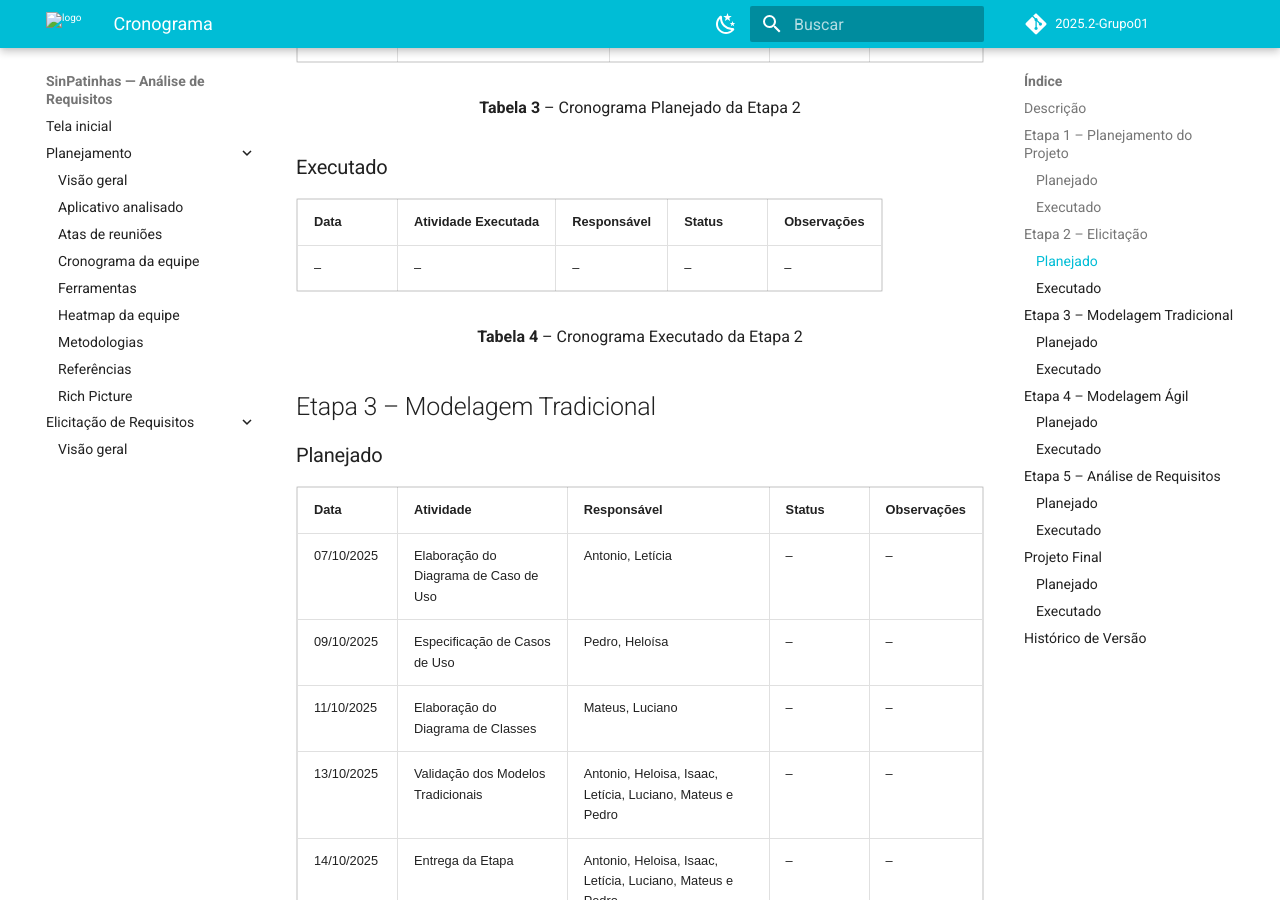
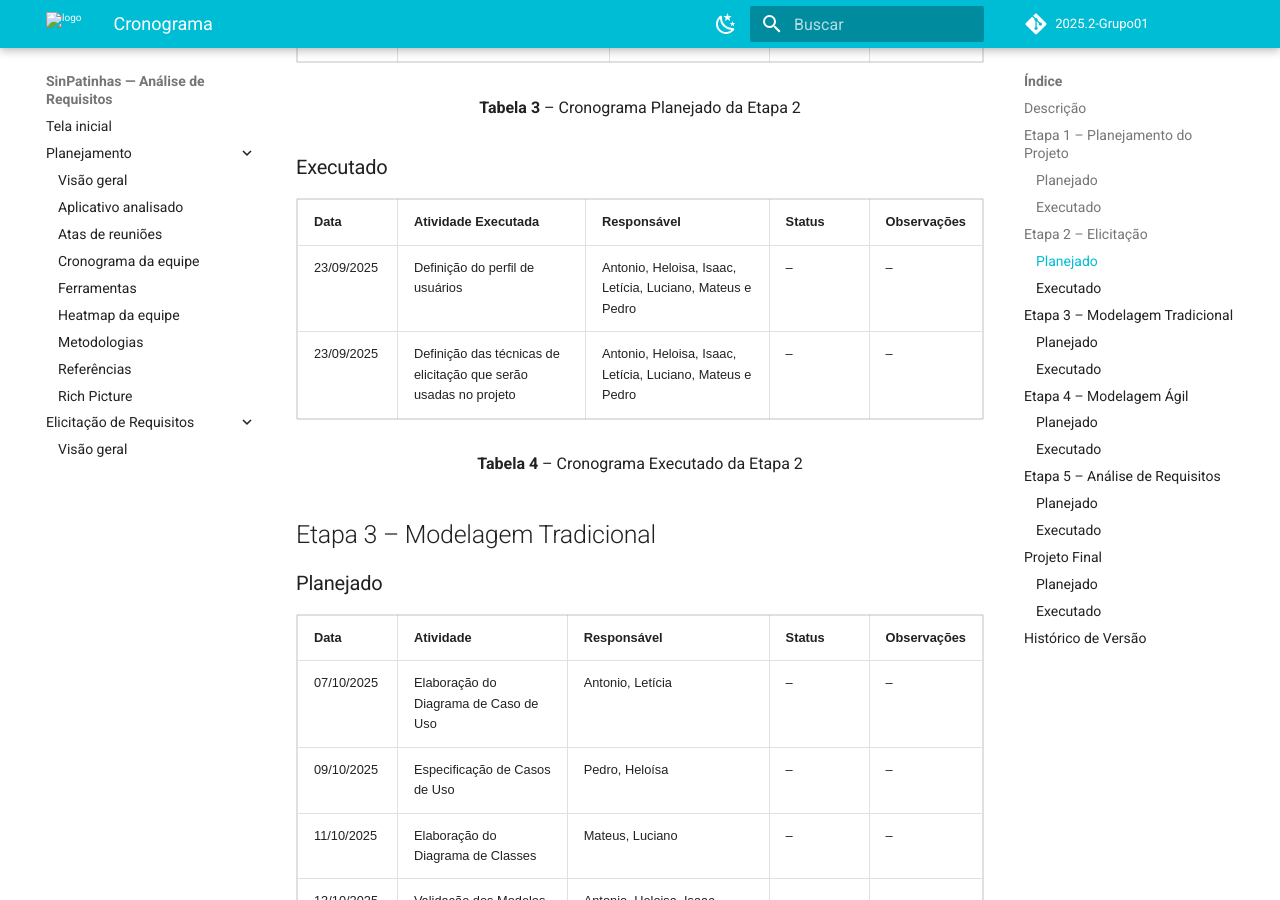
Before and after one commit to Requisitos-de-Software/2025.2-SinPatinhas, an MkDocs documentation site: the page built from docs/planejamento/cronograma/README.md, in a window 1280 px wide and 900 px high, scrolled down 3494 px. Built offline with MkDocs 1.6.1 and Material for MkDocs 9.7.7, drawn with Linux system fonts in a browser that asks for light colours; comment, search, counter and statistics services are not loaded; some of the changed text lies outside the part shown.

Commit message:
fix(alteracao): Alterações relevantes no cronograma.

```diff
--- a/docs/planejamento/cronograma/README.md
+++ b/docs/planejamento/cronograma/README.md
@@ -89,7 +89,8 @@ O cronograma visa à organização de todas as tarefas que deverão ser realizad
 </tr>
 </thead>
 <tbody>
-<tr><td>–</td><td>–</td><td>–</td><td>–</td><td>–</td></tr>
+<tr><td>23/09/2025</td><td>Definição do perfil de usuários</td><td>Antonio, Heloisa, Isaac, Letícia, Luciano, Mateus e Pedro</td><td>–</td><td>–</td></tr>
+<tr><td>23/09/2025</td><td>Definição das técnicas de elicitação que serão usadas no projeto</td><td>Antonio, Heloisa, Isaac, Letícia, Luciano, Mateus e Pedro</td><td>–</td><td>–</td></tr>
 </tbody>
 </table>
 
```
Also changed, not shown: other parts of docs/planejamento/cronograma/README.md (+10 -10 lines).
